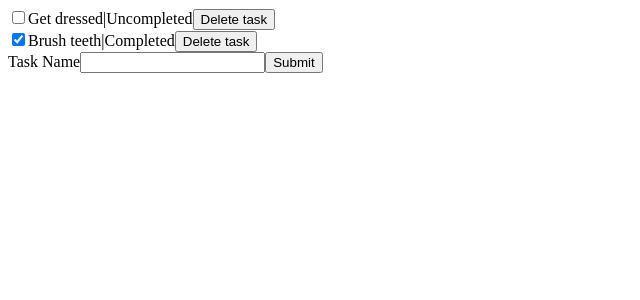
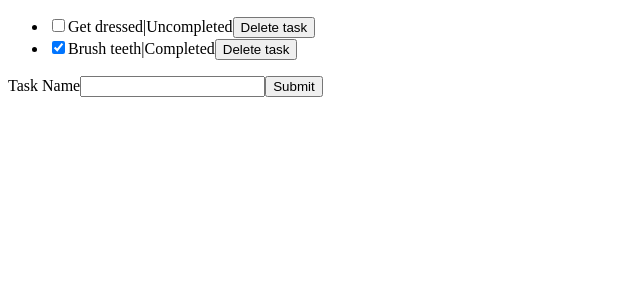
Before and after one commit to bpb54321/task-list, a React (Vite) app: page / in a window 1280 px wide. Shown: the top 300 px of the page, without its empty margins (0-640 px from the left). Built offline with nearby package versions, Linux system fonts and the light colour scheme.

Commit message:
Add ul and li elements.

```diff
--- a/src/components/TaskItem.tsx
+++ b/src/components/TaskItem.tsx
@@ -9,7 +9,7 @@ export interface TaskItemProps {
 
 function TaskItem({ task, onDelete, onCompletionStatusChange }: TaskItemProps) {
   return (
-    <div>
+    <li>
       <input
         type="checkbox"
         onChange={() => onCompletionStatusChange(task.id)}
@@ -20,7 +20,7 @@ function TaskItem({ task, onDelete, onCompletionStatusChange }: TaskItemProps) {
       <button type="button" onClick={() => onDelete(task.id)}>
         Delete task
       </button>
-    </div>
+    </li>
   );
 }
 
--- a/src/components/TaskList.tsx
+++ b/src/components/TaskList.tsx
@@ -12,13 +12,17 @@ function TaskList({
   onDeleteTask,
   onTaskCompletionStatusChange,
 }: TaskListProps) {
-  return tasks.map((task) => (
+  return (
+    <ul>
+      {tasks.map((task) => (
         <TaskItem
           key={task.id}
           task={task}
           onDelete={onDeleteTask}
           onCompletionStatusChange={onTaskCompletionStatusChange}
         />
-  ));
+      ))}
+    </ul>
+  );
 }
 export default TaskList;
```
Lines whose indentation alone changed are shown as unchanged.
